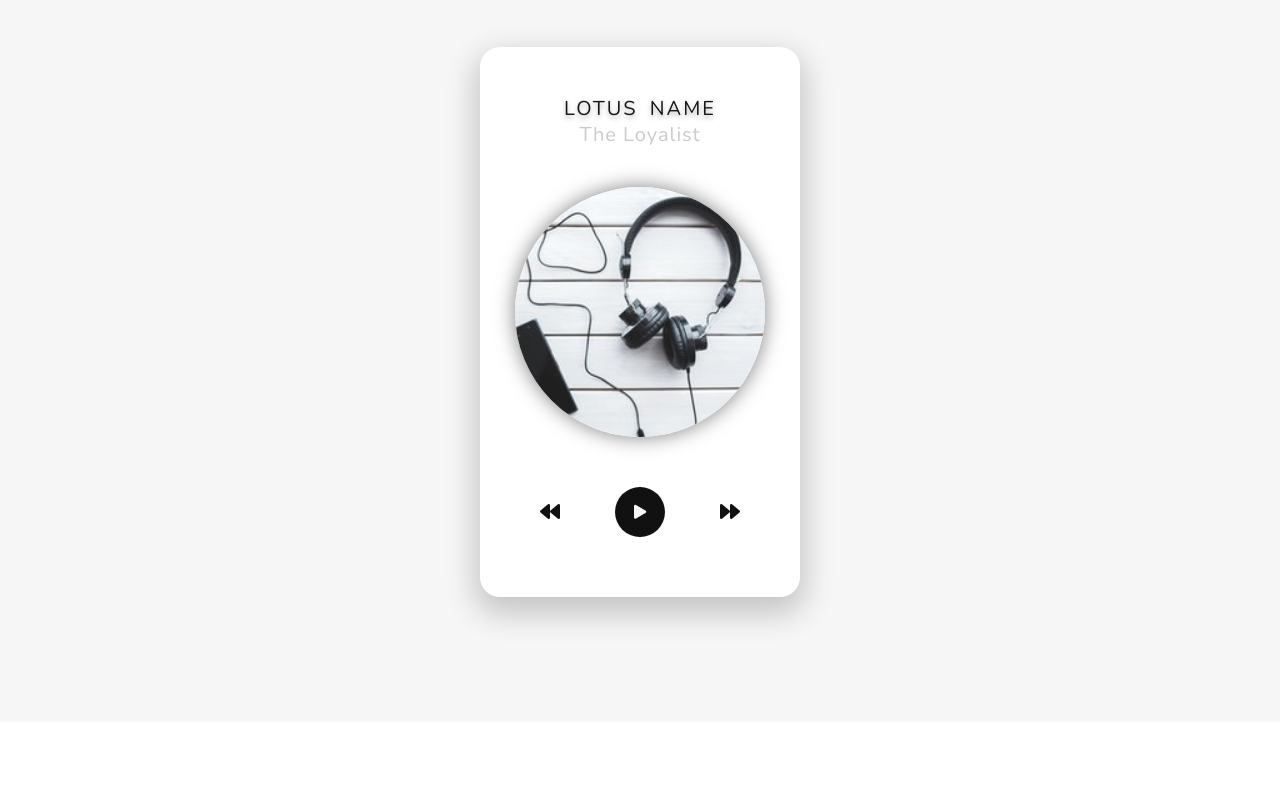
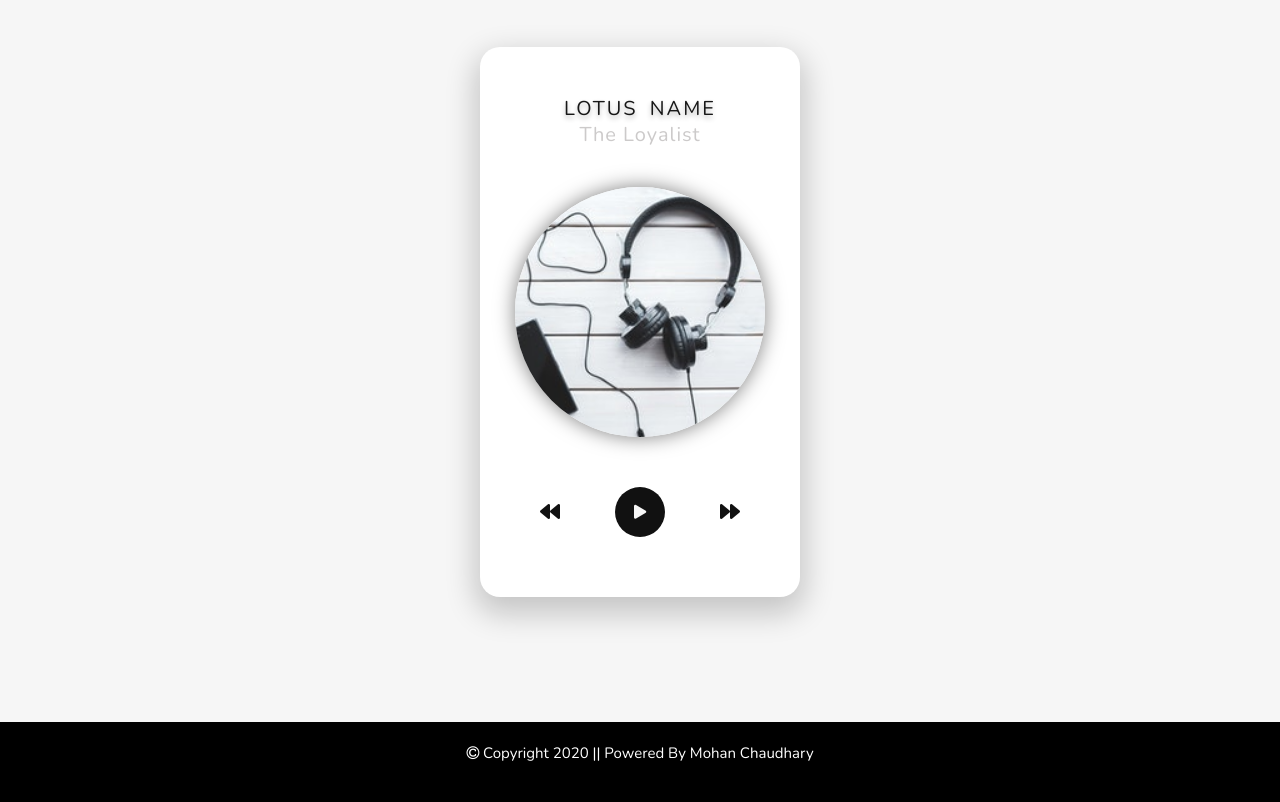
Before and after one commit to 4ogcafe/MusicGallery, a plain HTML site: page index.html in a window 1280 px wide. Shown: the part 838-1640 px from the top of the page. Before the commit the page ends 1560 px from the top, so only its background shows below. Drawn offline with nearby package versions, Linux system fonts and the light colour scheme.

Commit message:
Add files via upload

```diff
--- a/index.html
+++ b/index.html
@@ -90,9 +90,10 @@
          <i class="fas fa-forward" id="next" title="Next"></i>
        </div>
      </div>
+   </div>
 
-
-
+   <div class="footer">
+       <i class="fa fa-copyright" aria-hidden="true"></i> Copyright 2020 || Powered By Mohan Chaudhary
    </div>
 
     <!-- Optional JavaScript -->
--- a/scss/main.scss
+++ b/scss/main.scss
@@ -235,6 +235,19 @@ a, a:hover{
     }
 }
 
+
+// footer css start
+.footer{
+    width: 100%;
+    height: 8rem;
+    background-color: #000;
+    color: $text-color;
+    font-size: 1.5rem;
+    text-align: center;
+   padding: 2rem;
+
+}
+
 // responsive code start
 @media (max-width: 800px){
     html{
```
Also changed, not shown: scss/main.css, 1 other file.
